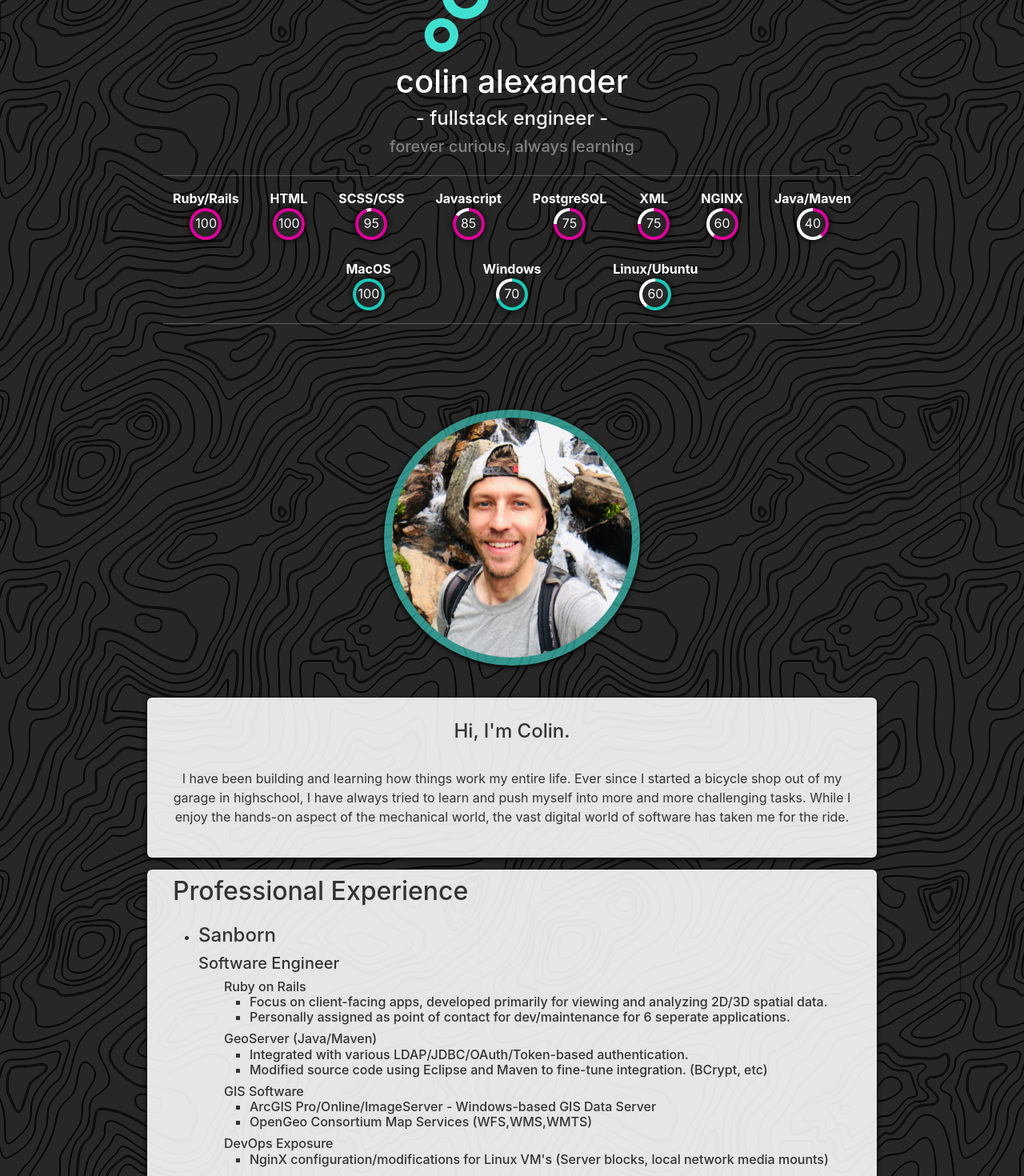
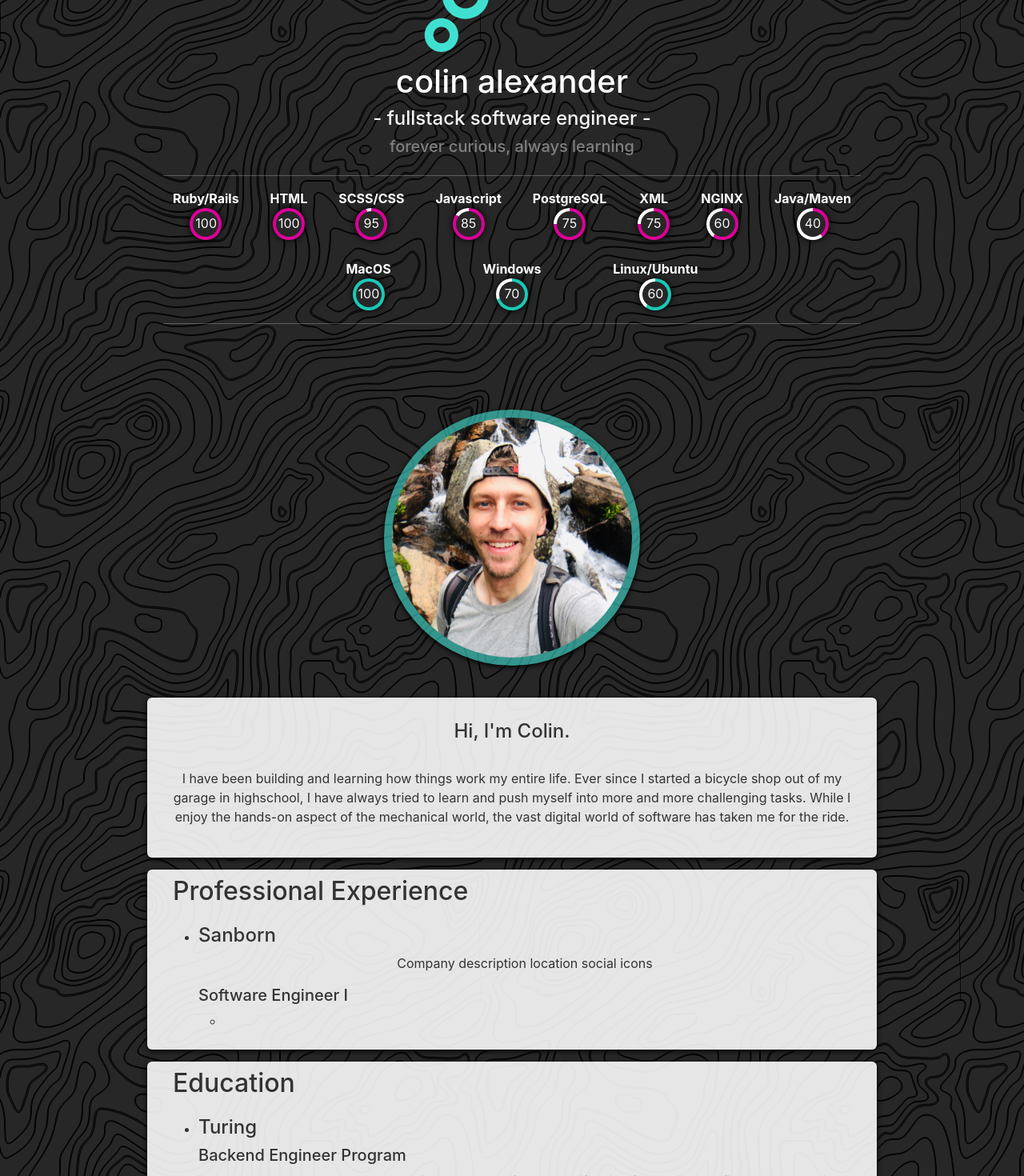
Before and after one commit to colintalex/portfolio-next, a Next.js app: page / in a window 1280 px wide. Shown: the part 320-1790 px from the top of the page at 80% size. Built offline with nearby package versions, Linux system fonts and the light colour scheme.

Commit message:
WIP. Rebuild experience module

```diff
--- a/components/experience/experience.js
+++ b/components/experience/experience.js
@@ -10,9 +10,26 @@ export default function Experience(param) {
         <ul>
           <li>
             <h4 className="p_content">Sanborn</h4>
-            <h5 className="p_content">Software Engineer</h5>
+            <p>
+              Company
+              description
+              location
+              social icons
+            </p>
+            <h5 className="p_content">Software Engineer I</h5>
             <ul>
-              <h6 className="p_content">
+              <li className="p_content"></li>
+            </ul>
+          </li>
+        </ul>
+      </div>
+    </Card>
+  );
+}
+
+
+              {
+                /* <h6 className="p_content">
                 Ruby on Rails
                 <ul>
                   <li>Focus on client-facing apps, developed primarily for viewing and analyzing 2D/3D spatial data.</li>
@@ -36,12 +53,5 @@ export default function Experience(param) {
                 <ul>
                   <li>NginX configuration/modifications for Linux VM's (Server blocks, local network media mounts)</li>
                 </ul>
-              </h6>
-              <li className="p_content"></li>
-            </ul>
-          </li>
-        </ul>
-      </div>
-    </Card>
-  );
-}
+              </h6> */
+              }
--- a/pages/index.js
+++ b/pages/index.js
@@ -27,7 +27,7 @@ export default function Home() {
           </div>
 
           <h1 className={styles.name}>colin alexander</h1>
-          <h4 className={styles.job_title}>- fullstack engineer -</h4>
+          <h4 className={styles.job_title}>- fullstack software engineer -</h4>
           <h5 className={styles.sub_name}>forever curious, always learning</h5>
 
           <div className={styles.name}>
```
